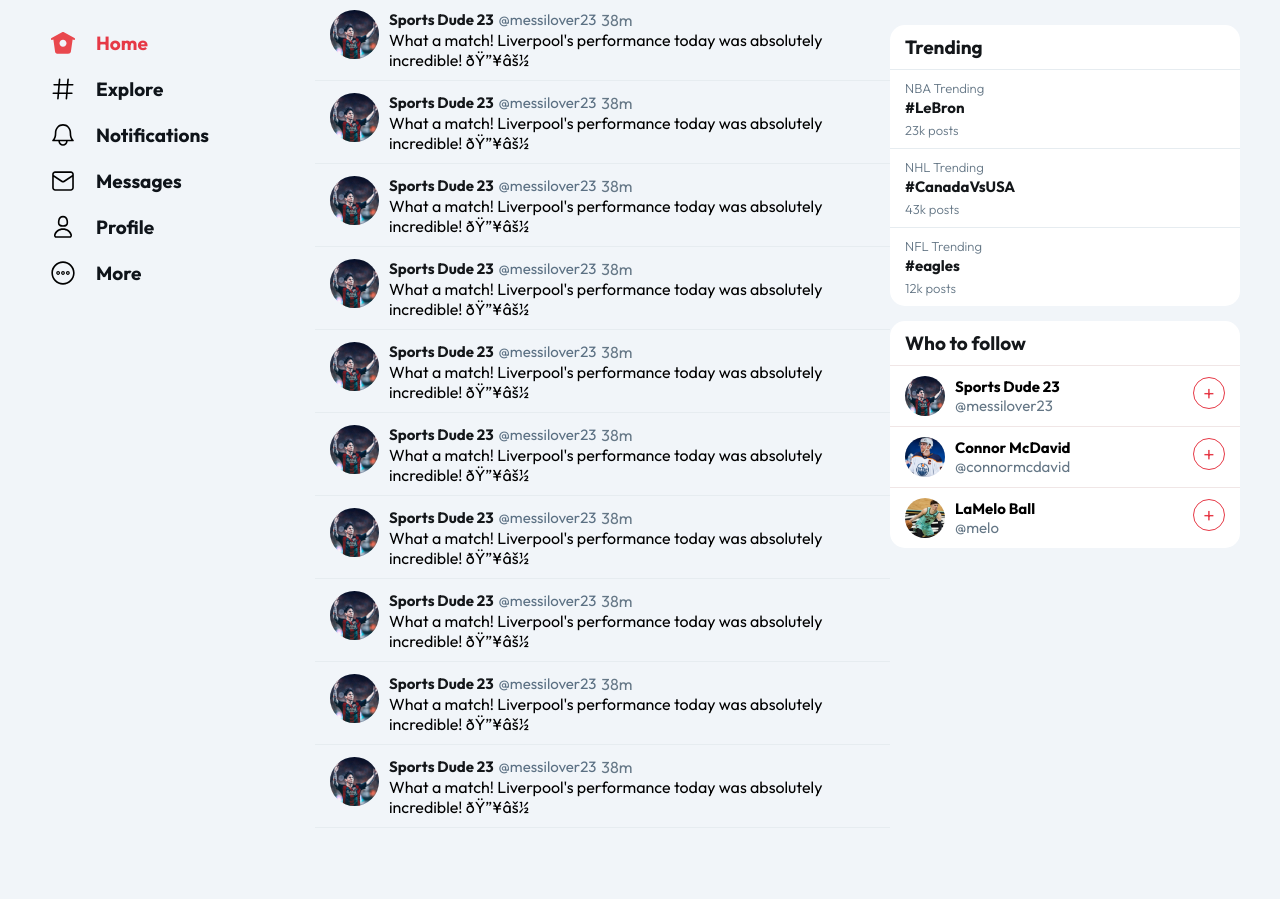
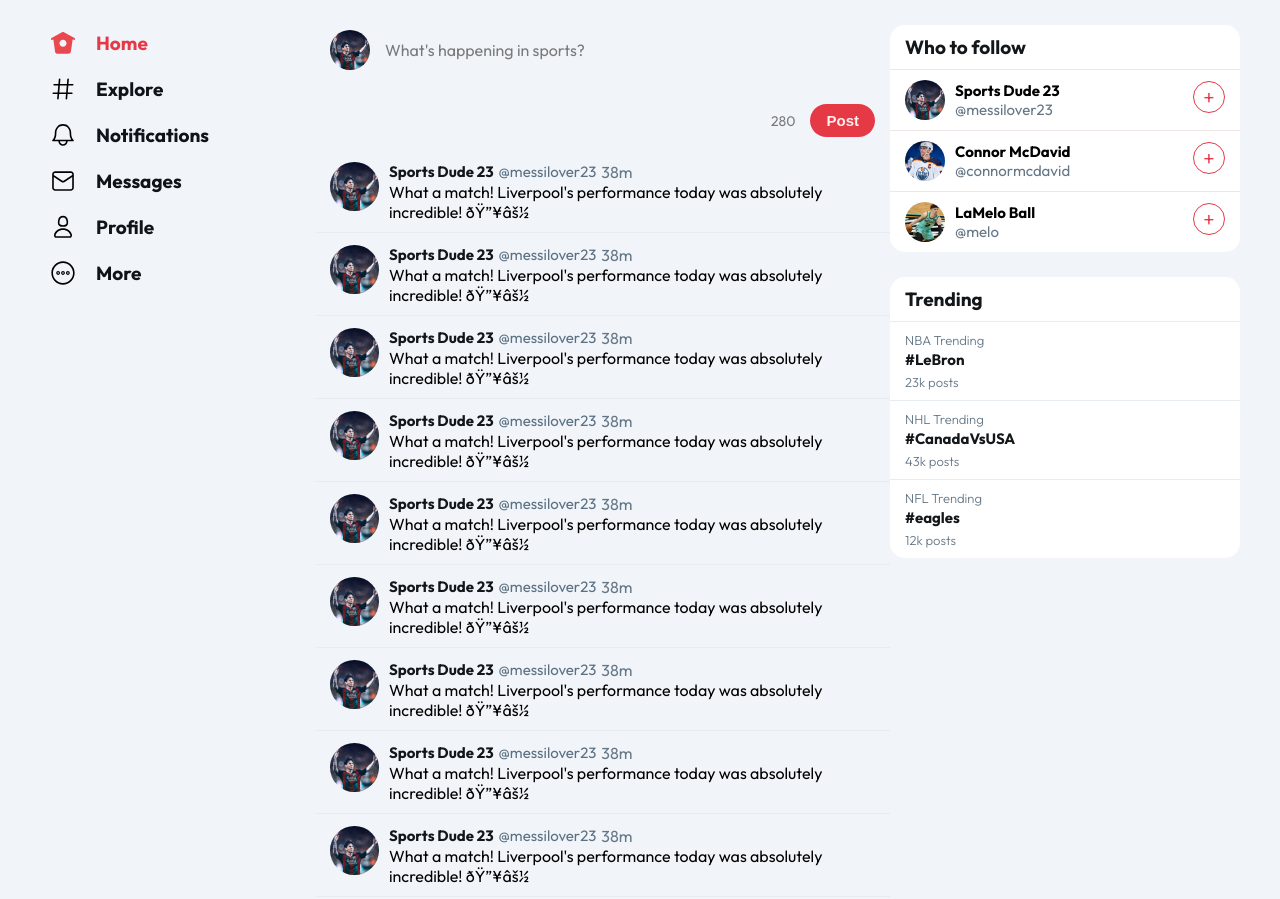
Before and after one commit to kylekmcleod/Sports-Social-Network, a PHP site: page /homepage.html in a window 1280 px wide. Run offline with PHP 8.4, Linux system fonts and the light colour scheme.

Commit message:
post button

```diff
--- /dev/null
+++ b/assets/css/homepage/postSomething.css
@@ -0,0 +1,69 @@
+.post-something {
+    padding: 15px;
+    margin-top: 15px;
+    display: flex;
+    align-items: flex-start;
+}
+
+.post-something__author-logo {
+    width: 40px;
+    height: 40px;
+    border-radius: 50%;
+    margin-right: 15px;
+}
+
+.post-something__content {
+    flex: 1;
+}
+
+.post-something__input {
+    width: 100%;
+    border: none;
+    font-size: 16px;
+    font-family: "Outfit", sans-serif;
+    padding: 10px 0;
+    margin-bottom: 10px;
+    background: transparent;
+    resize: none;
+    min-height: 60px;
+    max-height: 300px;
+    overflow-y: auto;
+    height: auto;
+}
+
+.post-something__input:focus {
+    outline: none;
+}
+
+.post-something__input::placeholder {
+    color: #292929;
+    opacity: 0.6;
+}
+
+.post-something__actions {
+    display: flex;
+    justify-content: flex-end;
+    align-items: center;
+    gap: 15px;  /* Space between counter and button */
+}
+
+.post-something__char-count {
+    color: #292929;
+    opacity: 0.6;
+    font-size: 14px;
+}
+
+.post-something__button {
+    background: var(--primary-red);
+    color: var(--text-light-red);
+    border: none;
+    border-radius: 20px;
+    padding: 8px 16px;
+    font-weight: bold;
+    font-size: 15px;
+    cursor: pointer;
+}
+
+.post-something__button:hover {
+    background: var(--hover-red);
+}
--- a/assets/css/homepage/who-to-follow.css
+++ b/assets/css/homepage/who-to-follow.css
@@ -1,6 +1,7 @@
 .who-to-follow {
   background: #ffffff;
   border-radius: 15px;
+  margin-bottom: 25px;
 }
 
 
--- /dev/null
+++ b/assets/js/postSomething.js
@@ -0,0 +1,15 @@
+document.addEventListener('DOMContentLoaded', function() {
+    const textarea = document.querySelector('.post-something__input');
+    const charCount = document.querySelector('.post-something__char-count');
+    const maxLength = 280;
+
+    // Handle textarea auto-height
+    textarea.addEventListener('input', function() {
+        this.style.height = 'auto';
+        this.style.height = (this.scrollHeight) + 'px';
+
+        // Update character count
+        const remainingChars = maxLength - this.value.length;
+        charCount.textContent = remainingChars;
+    });
+});
--- a/public/homepage.html
+++ b/public/homepage.html
@@ -9,6 +9,7 @@
     <link rel="stylesheet" href="../assets/css/homepage/sidebar-menu.css" />
     <link rel="stylesheet" href="../assets/css/homepage/trends-for-you.css" />
     <link rel="stylesheet" href="../assets/css/homepage/post.css" />
+    <link rel="stylesheet" href="../assets/css/homepage/postSomething.css" />
     <link rel="stylesheet" href="../assets/css/homepage/who-to-follow.css" />
   </head>
   <body>
@@ -45,27 +46,23 @@
 
       <!-- Main content -->
       <div class="layout__main">
-
-        <div class="post">
-          <img class="post__author-logo" src="../assets/images/profile-image-1.jpg" />
-          <div class="post__main">
-            <div class="post__header">
-              <div class="post__author-name">
-                Sports Dude 23
-              </div>
-              <div class="post__author-slug">
-                @messilover23
-              </div>
-              <div class="post__publish-time">
-                38m
-              </div>
-            </div>
-            <div class="post__content">
-              What a match! Liverpool's performance today was absolutely incredible! 🔥⚽
+        <!-- Add this new section -->
+        <div class="post-something">
+          <img class="post-something__author-logo" src="../assets/images/profile-image-1.jpg" />
+          <div class="post-something__content">
+            <textarea
+              class="post-something__input"
+              placeholder="What's happening in sports?"
+              maxlength="280"
+            ></textarea>
+            <div class="post-something__actions">
+              <span class="post-something__char-count">280</span>
+              <button class="post-something__button">Post</button>
             </div>
           </div>
         </div>
 
+        <!-- Existing posts continue below -->
         <div class="post">
           <img class="post__author-logo" src="../assets/images/profile-image-1.jpg" />
           <div class="post__main">
```
Also changed, not shown: other parts of public/homepage.html (+42 -40 lines).
